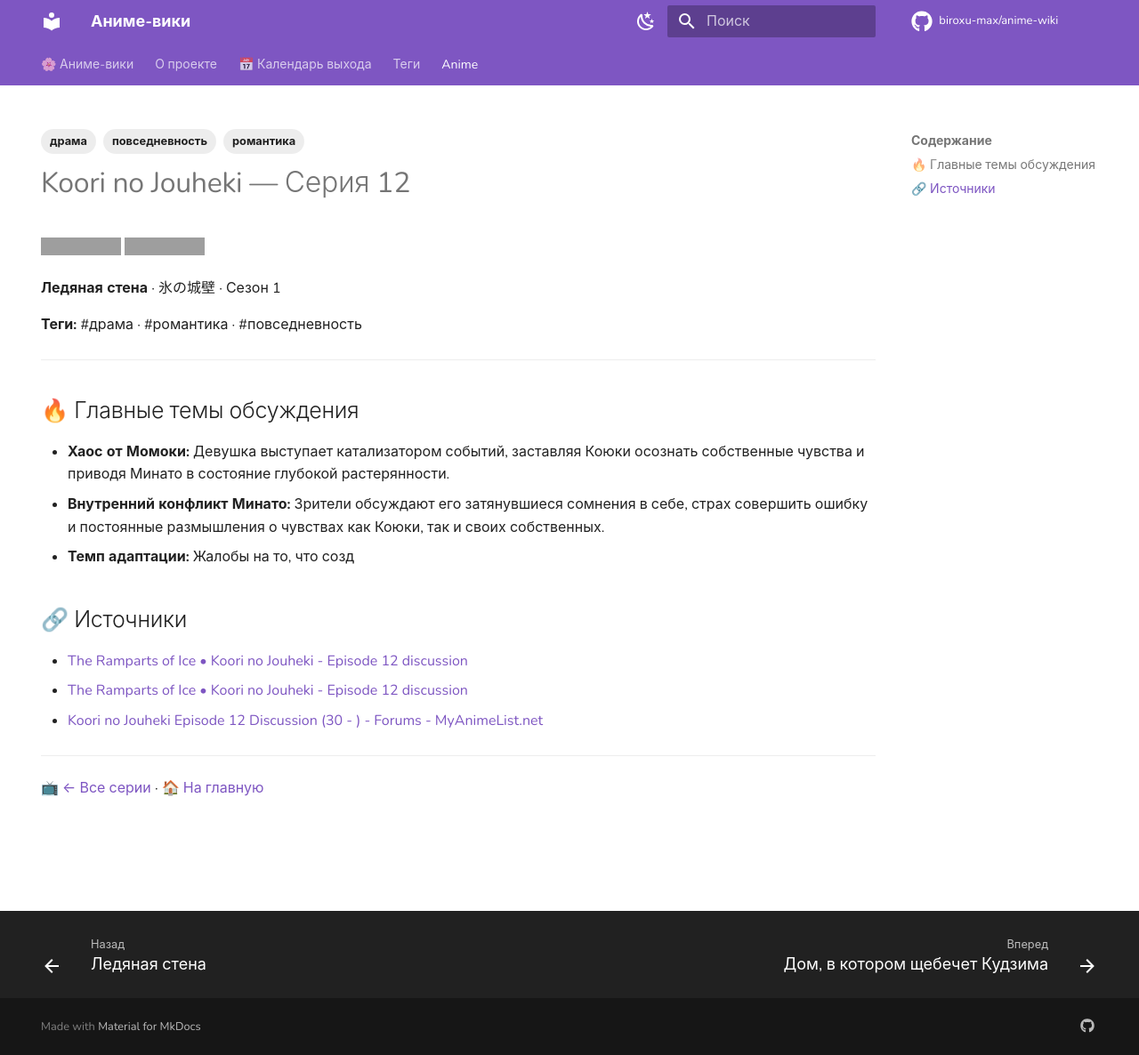
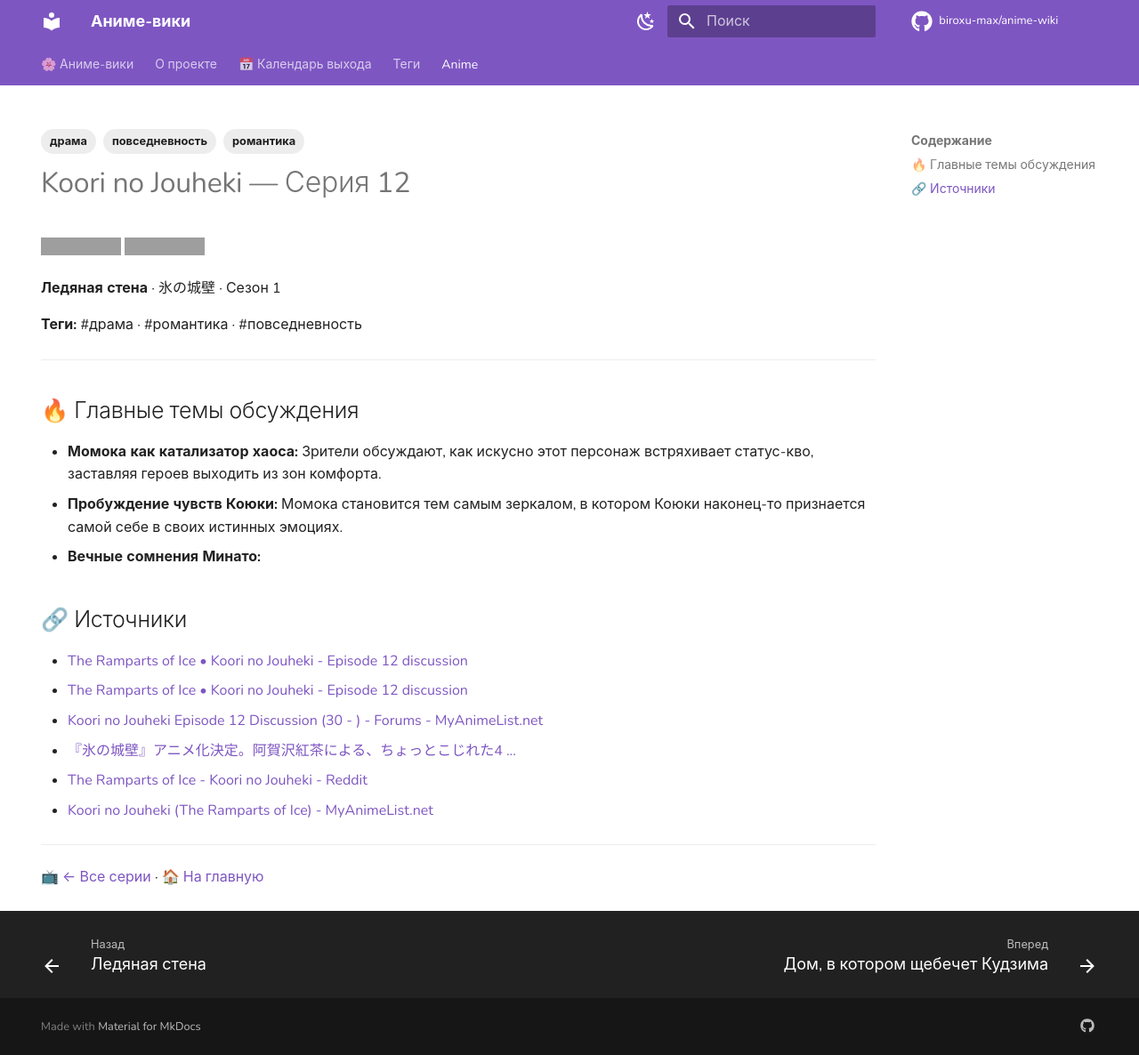
Before and after one commit to biroxu-max/anime-wiki, an MkDocs documentation site: the page built from docs/anime/koori-no-jouheki/ep-12.md, in a window 1280 px wide and 1186 px high. Shown: the whole window at 89% size. Built offline with MkDocs 1.6.1 and Material for MkDocs 9.7.7, drawn with Linux system fonts in a browser that asks for light colours; comment, search, counter and statistics services are not loaded; grey boxes are pictures that could not be loaded.

Commit message:
chore(wiki): +koori-no-jouheki ep12

```diff
--- a/docs/anime/koori-no-jouheki/ep-12.md
+++ b/docs/anime/koori-no-jouheki/ep-12.md
@@ -18,15 +18,18 @@ hide:
 ---
 
 ## 🔥 Главные темы обсуждения
-- **Хаос от Момоки:** Девушка выступает катализатором событий, заставляя Коюки осознать собственные чувства и приводя Минато в состояние глубокой растерянности.
-- **Внутренний конфликт Минато:** Зрители обсуждают его затянувшиеся сомнения в себе, страх совершить ошибку и постоянные размышления о чувствах как Коюки, так и своих собственных.
-- **Темп адаптации:** Жалобы на то, что созд
+- **Момока как катализатор хаоса:** Зрители обсуждают, как искусно этот персонаж встряхивает статус-кво, заставляя героев выходить из зон комфорта.
+- **Пробуждение чувств Коюки:** Момока становится тем самым зеркалом, в котором Коюки наконец-то признается самой себе в своих истинных эмоциях.
+- **Вечные сомнения Минато:**
 
 ## 🔗 Источники
 
 - [The Ramparts of Ice • Koori no Jouheki - Episode 12 discussion](https://www.reddit.com/r/anime/comments/1u99k1p/the_ramparts_of_ice_koori_no_jouheki_episode_12)
 - [The Ramparts of Ice • Koori no Jouheki - Episode 12 discussion](https://www.reddit.com/r/RampartsofIce/comments/1u9attz/the_ramparts_of_ice_koori_no_jouheki_episode_12)
 - [Koori no Jouheki Episode 12 Discussion (30 - ) - Forums - MyAnimeList.net](https://myanimelist.net/forum?topicid=2268783&show=30)
+- [『氷の城壁』アニメ化決定。阿賀沢紅茶による、ちょっとこじれた4 ...](https://egg.5ch.net/test/read.cgi/moeplus/1738325992)
+- [The Ramparts of Ice - Koori no Jouheki - Reddit](https://www.reddit.com/r/RampartsofIce/top)
+- [Koori no Jouheki (The Ramparts of Ice) - MyAnimeList.net](https://myanimelist.net/anime/60852/Koori_no_Jouheki)
 
 ---
 📺 [← Все серии](index.md) · [🏠 На главную](../../index.md)
```
Also changed, not shown: docs/anime/koori-no-jouheki/index.md (+1 -1 lines).
